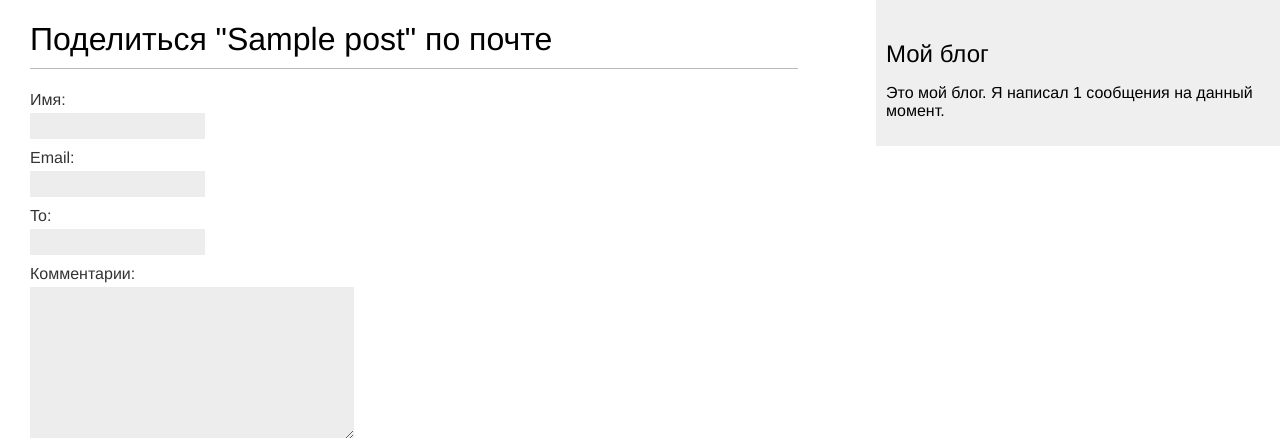
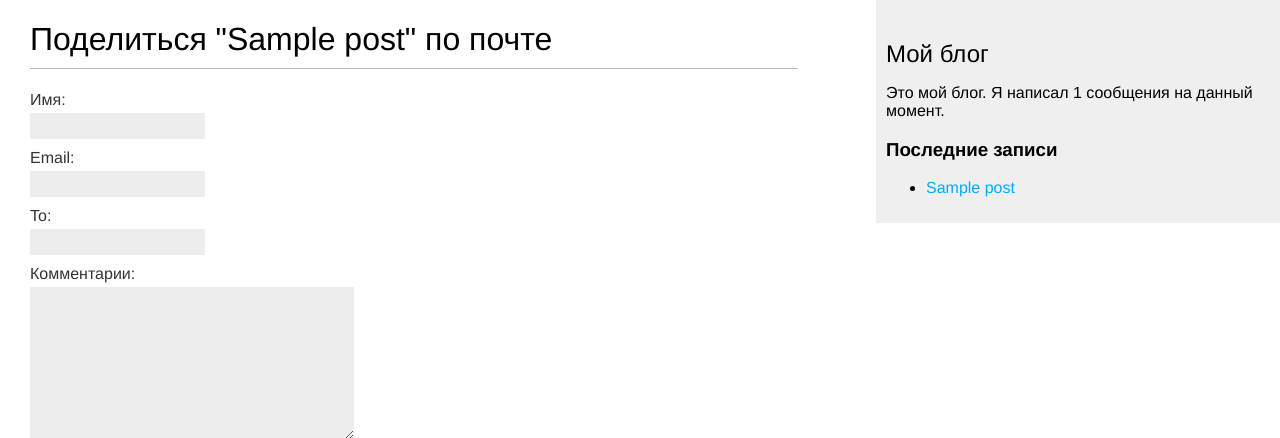
Before and after one commit to kirillsaf/Django3byExampleBlog, a Django app: page /blog/1/share/ in a window 1280 px wide. Shown: the top 438 px of the page. Run offline with Django 3.2, Linux system fonts and the light colour scheme; tables that the repository leaves empty hold one stand-in row (values such as "Sample post").

Commit message:
Показываем последние три записи.

```diff
--- a/blog/templates/blog/base.html
+++ b/blog/templates/blog/base.html
@@ -15,6 +15,8 @@
 	<div id="sidebar">
 		<h2>Мой блог</h2>
 		<p>Это мой блог. Я написал {% total_posts %} сообщения на данный момент.</p>
+		<h3>Последние записи</h3>
+		{% show_latest_posts 3 %}
 	</div>
 </body>
 </html>
--- /dev/null
+++ b/blog/templates/blog/post/latest_posts.html
@@ -0,0 +1,7 @@
+<ul>
+	{% for post in latest_posts %}
+		<li>
+			<a href="{{ post.get_absolute_url }}">{{ post.title }}</a>
+		</li>
+	{% endfor %}
+</ul>
--- a/blog/templatetags/blog_tags.py
+++ b/blog/templatetags/blog_tags.py
@@ -7,3 +7,9 @@ register = template.Library()
 @register.simple_tag
 def total_posts():
 	return Post.published.count()
+
+
+@register.inclusion_tag('blog/post/latest_posts.html')
+def show_latest_posts(count=5):
+	latest_posts = Post.published.order_by('-publish')[:count]
+	return {'latest_posts': latest_posts}
```
